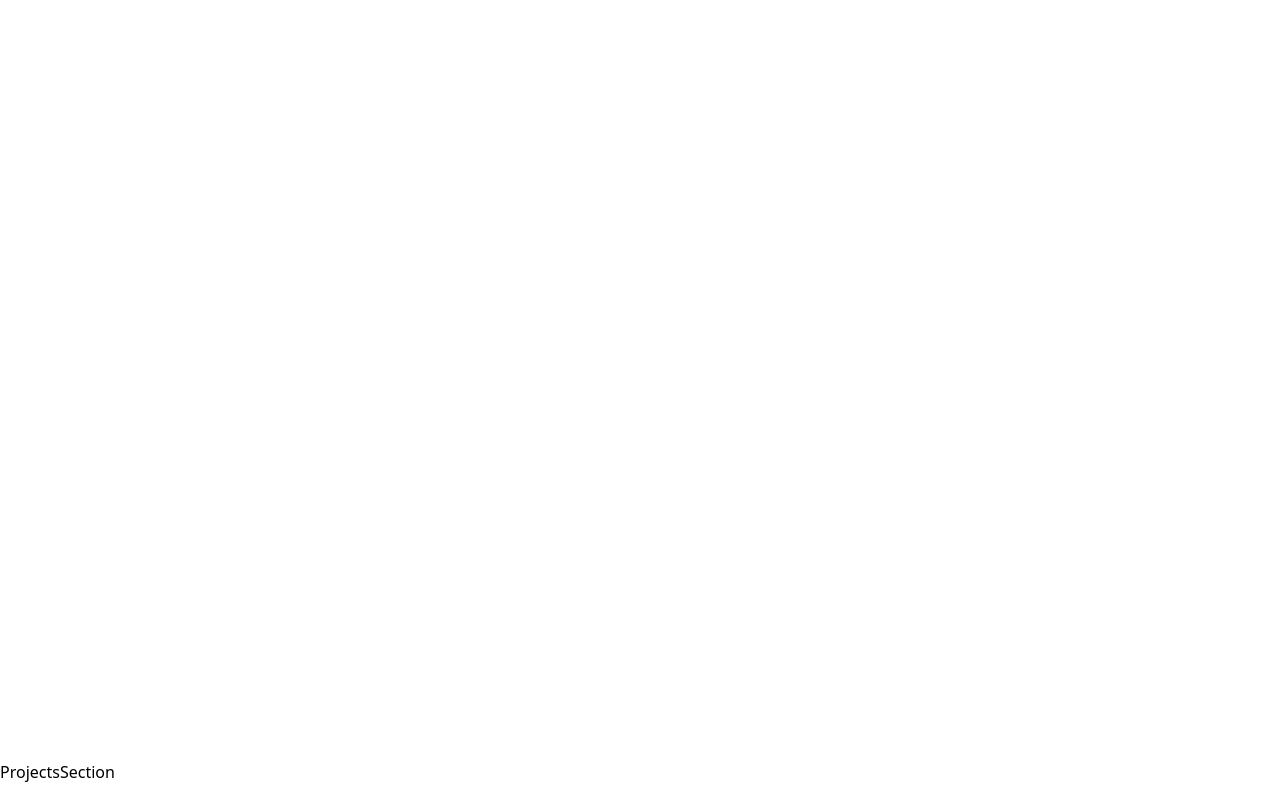
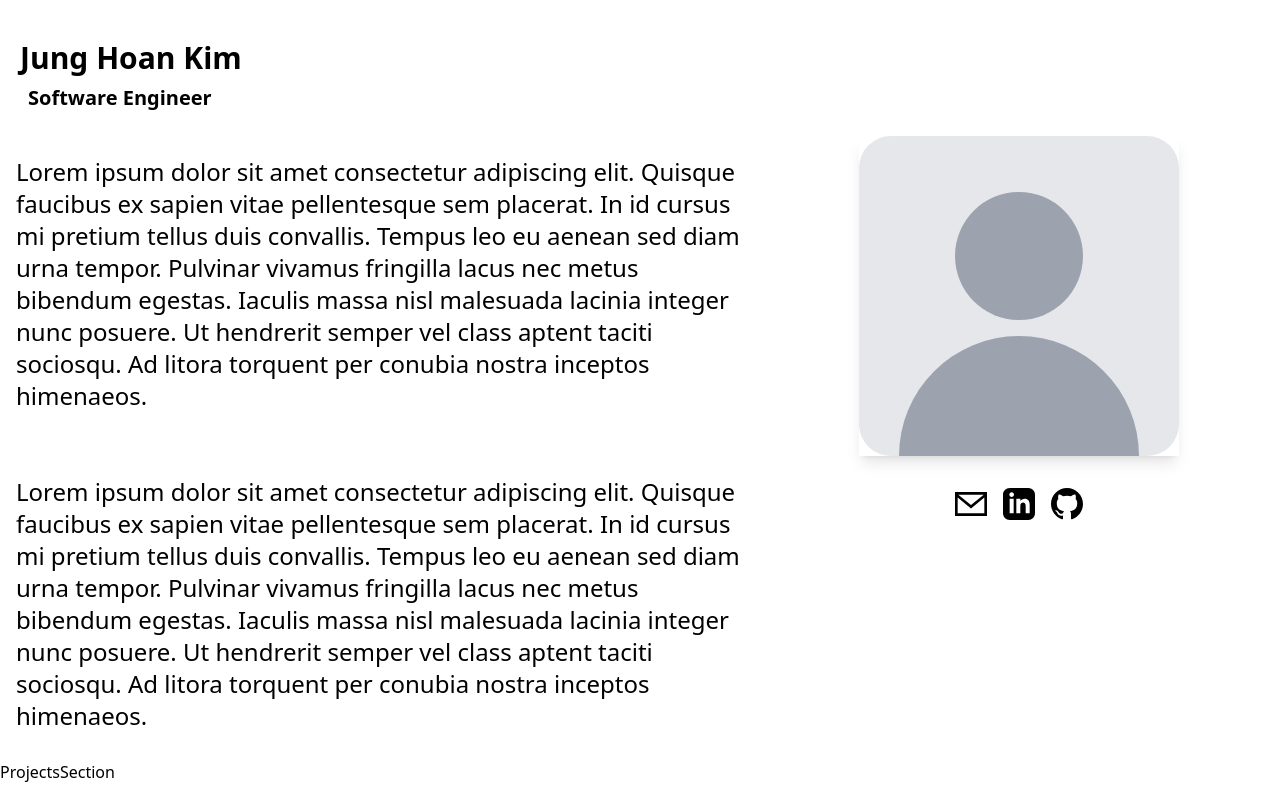
Before and after one commit to kjunghoan/portfolioSite, a React (Vite) app: page / in a window 1280 px wide. Shown: the part 840-1640 px from the top of the page. Built offline with nearby package versions, Linux system fonts and the light colour scheme.

Commit message:
[Section] Setup the AboutMe section

```diff
--- a/src/components/SectionWrapper.tsx
+++ b/src/components/SectionWrapper.tsx
@@ -15,7 +15,7 @@ const SectionWrapper: React.FC<SectionWrapperProps> = ({
   className = '',
   style = {},
   fullHeight = true,
-  minHeight = '400px',
+  minHeight = '100vh',
   id,
 }) => {
   const { isMobile, windowHeight } = useResponsive();
@@ -23,10 +23,14 @@ const SectionWrapper: React.FC<SectionWrapperProps> = ({
   return (
     <section
       id={id}
-      className={`relative w-full transition-all duration-300 ${className}`}
+      className={`relative w-full transition-all duration-300 ${isMobile ? '' : 'overflow-hidden'} bg-center ${className}`}
       style={{
-        height: fullHeight ? `${windowHeight}px` : 'auto',
-        minHeight: !fullHeight ? minHeight : undefined,
+        height: isMobile ? 'auto' : fullHeight ? `${windowHeight}px` : 'auto',
+        minHeight: isMobile
+          ? `${windowHeight}px`
+          : !fullHeight
+            ? minHeight
+            : `${windowHeight}px`,
         ...style,
       }}
       data-is-mobile={isMobile}
--- a/src/sections/AboutMeSection/AboutMeSection.tsx
+++ b/src/sections/AboutMeSection/AboutMeSection.tsx
@@ -1,17 +1,105 @@
 import SectionWrapper from '@/components/SectionWrapper';
 import useResponsive from '@/hooks/useResponsive';
+import { aboutMeContent, contactContent } from '@/assets/data.ts';
+import { ContactContent } from '@/types/dataTypes';
 
 const AboutMeSection: React.FC = () => {
   const { isMobile } = useResponsive();
+  const mapContent = (content: string[]) => {
+    return content.map((paragraph, index) => (
+      <div key={index}>
+        <p
+          id={`aboutMe-p-${index}`}
+          key={`aboutMe-p-${index}`}
+          className={`${isMobile ? 'text-xl' : 'text-2xl'} my-5`}
+        >
+          {paragraph}
+        </p>
+        <br />
+      </div>
+    ));
+  };
+
+  const mapSocials = (socials: ContactContent[]) => {
+    const socialOnClick = (socialLink: string) => {
+      window.open(socialLink, '_blank');
+    };
+
+    return socials.map((social, index) => (
+      <div
+        id={`social-${index}`}
+        key={index}
+        className="mx-2 cursor-pointer hover:opacity-80 transition-opacity"
+        onClick={() => socialOnClick(social.link)}
+      >
+        <img
+          src={social.logo}
+          alt={social.pointOfContact}
+          className={`${isMobile ? 'w-6 h-6' : 'w-8 h-8'} mb-2`}
+        />
+      </div>
+    ));
+  };
 
   return (
-    <SectionWrapper
-      fullHeight={true}
-      className="overflow-hidden bg-cover bg-center"
-      style={{}}
-      id="aboutMe"
-    >
-      <div className={isMobile ? 'text-sm' : 'text-base'}>AboutMeSection</div>
+    <SectionWrapper fullHeight={true} className="" style={{}} id="aboutMe">
+      {/* Heading */}
+      <div className="mt-[10vh] flex flex-col items-start ms-5">
+        <h1 className="text-3xl font-bold mb-2">{aboutMeContent.heading}</h1>
+        <h2 className="text-xl font-semibold mb-2 ps-2 underline-offset-8">
+          {aboutMeContent.subHeading}
+        </h2>
+      </div>
+      {/* Container */}
+      {isMobile ? (
+        <div
+          id="aboutMe-content-container-mobile"
+          className="flex flex-col w-full items-center min-h-[70vh] p-4"
+        >
+          {/* HeadShot - Mobile */}
+          <div className="w-full flex justify-center items-center rounded-lg">
+            <img
+              src={aboutMeContent.image}
+              alt="About Me"
+              className="w-full shadow-lg min-w-[13rem] min-h-[13rem] max-w-[20rem] max-h-[20rem]"
+            />
+          </div>
+
+          {/* Primary Content - Mobile */}
+          <div className="w-full text-center my-4">
+            {mapContent(aboutMeContent.content)}
+          </div>
+
+          {/* Socials - Mobile */}
+          <div className="w-full flex flex-row justify-center items-center p-4 mt-auto mb-8">
+            {mapSocials(contactContent)}
+          </div>
+        </div>
+      ) : (
+        <div
+          id="aboutMe-content-container-desktop"
+          className="grid grid-cols-5 grid-rows-2 gap-4 w-full p-4"
+        >
+          {/* Primary Content - Desktop */}
+          <div className="row-span-2 col-span-3 flex flex-col items-start">
+            {mapContent(aboutMeContent.content)}
+          </div>
+
+          {/* HeadShot - Desktop */}
+          <div className="col-span-2 flex justify-center items-center rounded-lg">
+            <img
+              src={aboutMeContent.image}
+              alt="About Me"
+              className="w-full shadow-lg min-w-[13rem] min-h-[13rem] max-w-[20rem] max-h-[20rem]"
+            />
+          </div>
+
+          {/* Socials - Desktop */}
+          <div className="col-span-2 flex flex-row justify-center items-start p-4">
+            {mapSocials(contactContent)}
+          </div>
+        </div>
+      )}
     </SectionWrapper>
   );
 };
```
Also changed, not shown: 1 other file (tests, documents, lock files or other folders).
